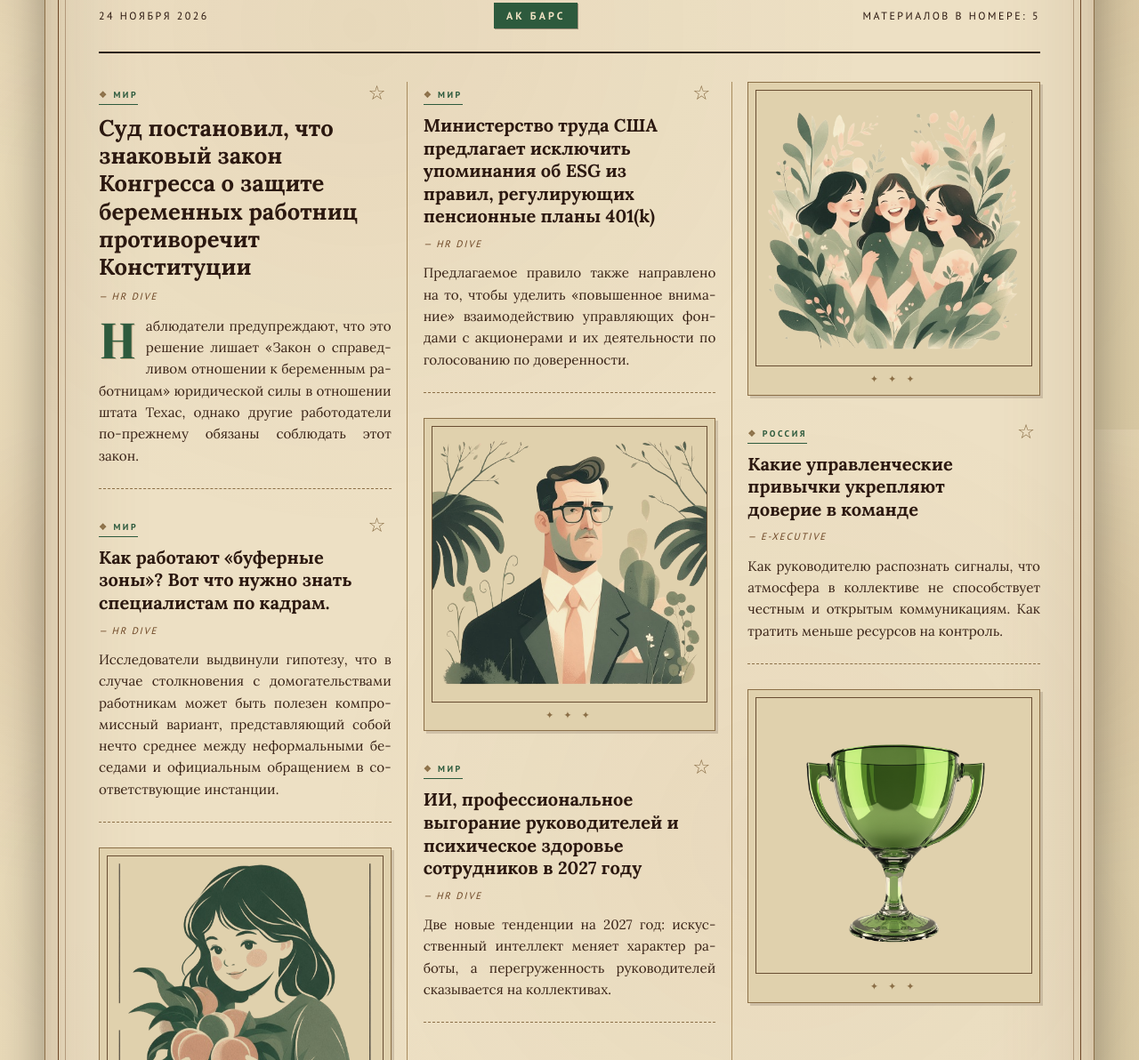
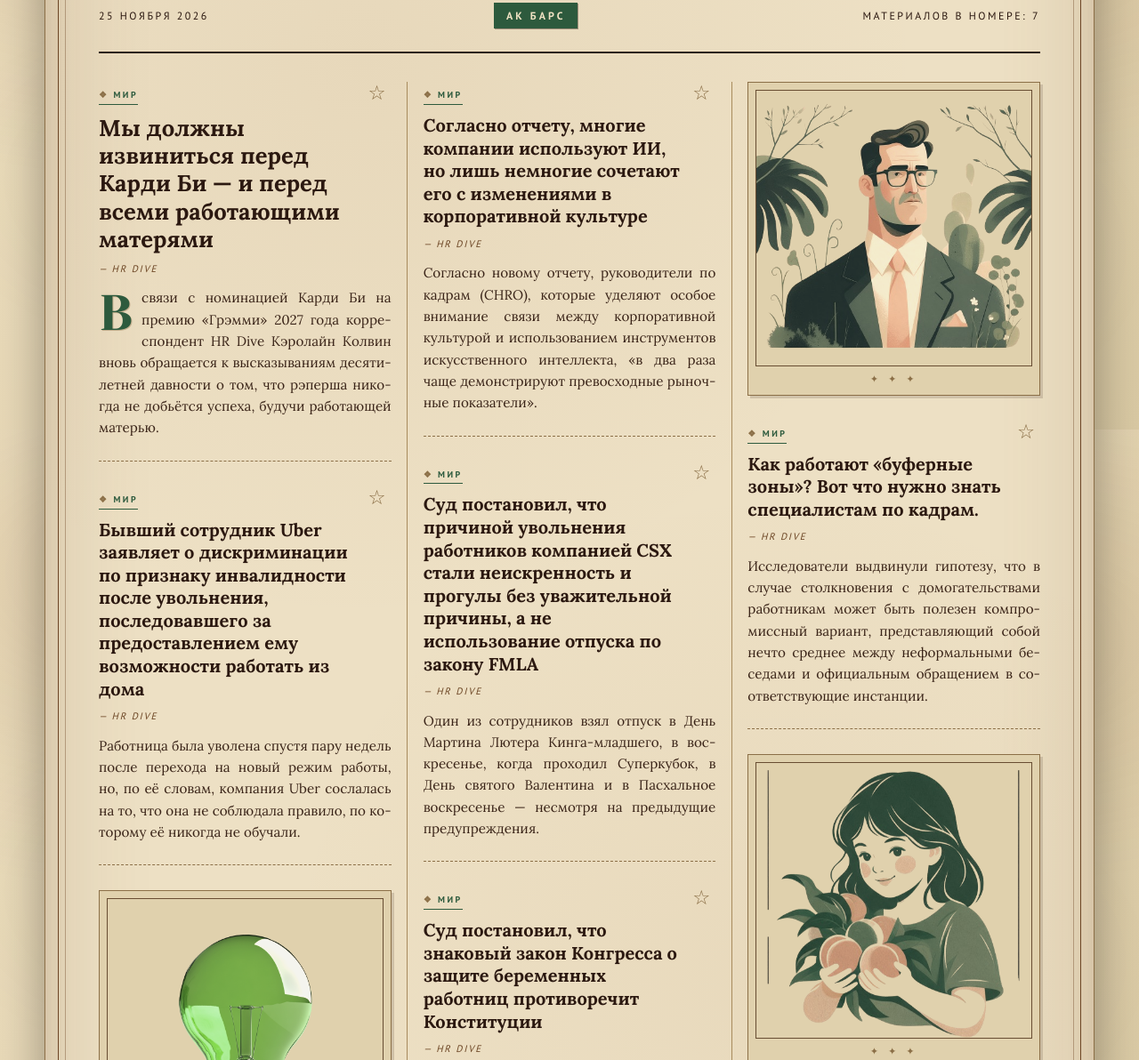
Before and after one commit to Yana170609/hr-daily, a plain HTML site: page index.html in a window 1280 px wide. Shown: the part 317-1509 px from the top of the page at 89% size. Drawn offline with Linux system fonts and the light colour scheme.

Commit message:
deploy: 9d83408612e45df5c77ed3d15ea316f94dce62f9

```diff
--- a/index.html
+++ b/index.html
@@ -211,14 +211,14 @@
             <div class="top-line">
                 <span>Корпоративное издание</span>
                 <span>Для внутреннего пользования</span>
-                <span>Выпуск №328</span>
+                <span>Выпуск №329</span>
             </div>
             <h1>Ведомость <span class="accent">для HR</span></h1>
             <div class="tagline">Новости, тренды и инновации в управлении персоналом</div>
             <div class="bottom-line">
-                <span>24 ноября 2026</span>
+                <span>25 ноября 2026</span>
                 <span class="issue">АК БАРС</span>
-                <span>Материалов в номере: 5</span>
+                <span>Материалов в номере: 7</span>
             </div>
         </header>
 
@@ -227,6 +227,68 @@
 
 
                 <article class="article lead"
+                         data-id="https://www.hrdive.com/news/cardi-b-am-i-the-drama-analysis/875706/"
+                         data-title="Мы должны извиниться перед Карди Би — и перед всеми работающими матерями"
+                         data-source="HR Dive"
+                         data-link="https://www.hrdive.com/news/cardi-b-am-i-the-drama-analysis/875706/">
+                    <button class="fav-btn" type="button" title="Добавить в избранное" aria-label="Добавить в избранное">☆</button>
+                    <span class="category">Мир</span>
+                    <h3><a href="https://www.hrdive.com/news/cardi-b-am-i-the-drama-analysis/875706/" target="_blank" rel="noopener">Мы должны извиниться перед Карди Би — и перед всеми работающими матерями</a></h3>
+                    <div class="source">HR Dive</div>
+                    <p class="summary">В связи с номинацией Карди Би на премию «Грэмми» 2027 года корреспондент HR Dive Кэролайн Колвин вновь обращается к высказываниям десятилетней давности о том, что рэперша никогда не добьётся успеха, будучи работающей матерью.</p>
+                </article>
+
+
+
+                <article class="article "
+                         data-id="https://www.hrdive.com/news/former-uber-worker-disability-bias-termination-work-from-home/875617/"
+                         data-title="Бывший сотрудник Uber заявляет о дискриминации по признаку инвалидности после увольнения, последовавшего за предоставлением ему возможности работать из дома"
+                         data-source="HR Dive"
+                         data-link="https://www.hrdive.com/news/former-uber-worker-disability-bias-termination-work-from-home/875617/">
+                    <button class="fav-btn" type="button" title="Добавить в избранное" aria-label="Добавить в избранное">☆</button>
+                    <span class="category">Мир</span>
+                    <h3><a href="https://www.hrdive.com/news/former-uber-worker-disability-bias-termination-work-from-home/875617/" target="_blank" rel="noopener">Бывший сотрудник Uber заявляет о дискриминации по признаку инвалидности после увольнения, последовавшего за предоставлением ему возможности работать из дома</a></h3>
+                    <div class="source">HR Dive</div>
+                    <p class="summary">Работница была уволена спустя пару недель после перехода на новый режим работы, но, по её словам, компания Uber сослалась на то, что она не соблюдала правило, по которому её никогда не обучали.</p>
+                </article>
+
+
+
+                <figure class="inline-image">
+                    <img src="images/смелость делать новое.PNG" alt="Иллюстрация" loading="lazy">
+                </figure>
+
+
+
+                <article class="article "
+                         data-id="https://www.hrdive.com/news/many-companies-use-ai-but-few-pair-it-with-culture-changes-report-says/875631/"
+                         data-title="Согласно отчету, многие компании используют ИИ, но лишь немногие сочетают его с изменениями в корпоративной культуре"
+                         data-source="HR Dive"
+                         data-link="https://www.hrdive.com/news/many-companies-use-ai-but-few-pair-it-with-culture-changes-report-says/875631/">
+                    <button class="fav-btn" type="button" title="Добавить в избранное" aria-label="Добавить в избранное">☆</button>
+                    <span class="category">Мир</span>
+                    <h3><a href="https://www.hrdive.com/news/many-companies-use-ai-but-few-pair-it-with-culture-changes-report-says/875631/" target="_blank" rel="noopener">Согласно отчету, многие компании используют ИИ, но лишь немногие сочетают его с изменениями в корпоративной культуре</a></h3>
+                    <div class="source">HR Dive</div>
+                    <p class="summary">Согласно новому отчету, руководители по кадрам (CHRO), которые уделяют особое внимание связи между корпоративной культурой и использованием инструментов искусственного интеллекта, «в два раза чаще демонстрируют превосходные рыночные показатели».</p>
+                </article>
+
+
+
+                <article class="article "
+                         data-id="https://www.hrdive.com/news/dishonesty-and-unprotected-absences-not-fmla-use-caused-csx-to-fire-worke/875614/"
+                         data-title="Суд постановил, что причиной увольнения работников компанией CSX стали неискренность и прогулы без уважительной причины, а не использование отпуска по закону FMLA"
+                         data-source="HR Dive"
+                         data-link="https://www.hrdive.com/news/dishonesty-and-unprotected-absences-not-fmla-use-caused-csx-to-fire-worke/875614/">
+                    <button class="fav-btn" type="button" title="Добавить в избранное" aria-label="Добавить в избранное">☆</button>
+                    <span class="category">Мир</span>
+                    <h3><a href="https://www.hrdive.com/news/dishonesty-and-unprotected-absences-not-fmla-use-caused-csx-to-fire-worke/875614/" target="_blank" rel="noopener">Суд постановил, что причиной увольнения работников компанией CSX стали неискренность и прогулы без уважительной причины, а не использование отпуска по закону FMLA</a></h3>
+                    <div class="source">HR Dive</div>
+                    <p class="summary">Один из сотрудников взял отпуск в День Мартина Лютера Кинга-младшего, в воскресенье, когда проходил Суперкубок, в День святого Валентина и в Пасхальное воскресенье — несмотря на предыдущие предупреждения.</p>
+                </article>
+
+
+
+                <article class="article "
                          data-id="https://www.hrdive.com/news/congress-landmark-law-protecting-pregnant-workers-unconstitutional/875528/"
                          data-title="Суд постановил, что знаковый закон Конгресса о защите беременных работниц противоречит Конституции"
                          data-source="HR Dive"
@@ -237,6 +299,12 @@
                     <div class="source">HR Dive</div>
                     <p class="summary">Наблюдатели предупреждают, что это решение лишает «Закон о справедливом отношении к беременным работницам» юридической силы в отношении штата Техас, однако другие работодатели по-прежнему обязаны соблюдать этот закон.</p>
                 </article>
+
+
+
+                <figure class="inline-image">
+                    <img src="images/magnific_xSihb03jfW-removebg-preview.png" alt="Иллюстрация" loading="lazy">
+                </figure>
 
 
 
@@ -269,54 +337,8 @@
                     <span class="category">Мир</span>
                     <h3><a href="https://www.hrdive.com/news/dol-proposes-removing-esg-references-from-401k-rule/875505/" target="_blank" rel="noopener">Министерство труда США предлагает исключить упоминания об ESG из правил, регулирующих пенсионные планы 401(k)</a></h3>
                     <div class="source">HR Dive</div>
-                    <p class="summary">Предлагаемое правило также направлено на то, чтобы уделить «повышенное внимание» взаимодействию управляющих фондами с акционерами и их деятельности по голосованию по доверенности.</p>
+                    <p class="summary">Предлагаемое правило также направлено на то, чтобы уделить «особое внимание» взаимодействию управляющих фондами с акционерами и их деятельности по голосованию по доверенности.</p>
                 </article>
-
-
-
-                <figure class="inline-image">
-                    <img src="images/magnific_xSihb03jfW-removebg-preview.png" alt="Иллюстрация" loading="lazy">
-                </figure>
-
-
-
-                <article class="article "
-                         data-id="https://www.hrdive.com/spons/ai-manager-burnout-and-workforce-mental-health-in-2027/875210/"
-                         data-title="ИИ, профессиональное выгорание руководителей и психическое здоровье сотрудников в 2027 году"
-                         data-source="HR Dive"
-                         data-link="https://www.hrdive.com/spons/ai-manager-burnout-and-workforce-mental-health-in-2027/875210/">
-                    <button class="fav-btn" type="button" title="Добавить в избранное" aria-label="Добавить в избранное">☆</button>
-                    <span class="category">Мир</span>
-                    <h3><a href="https://www.hrdive.com/spons/ai-manager-burnout-and-workforce-mental-health-in-2027/875210/" target="_blank" rel="noopener">ИИ, профессиональное выгорание руководителей и психическое здоровье сотрудников в 2027 году</a></h3>
-                    <div class="source">HR Dive</div>
-                    <p class="summary">Две новые тенденции на 2027 год: искусственный интеллект меняет характер работы, а перегруженность руководителей сказывается на коллективах.</p>
-                </article>
-
-
-
-                <figure class="inline-image">
-                    <img src="images/magnific_3_WDvOiLxcXe-removebg-preview.png" alt="Иллюстрация" loading="lazy">
-                </figure>
-
-
-
-                <article class="article "
-                         data-id="https://www.e-xecutive.ru/career/lichnaya-effektivnost/2001064-kakie-upravlencheskie-privychki-ukreplyaut-doverie-v-komande?utm_campaign=00_atom_atom&utm_medium=atom&utm_source=rss"
-                         data-title="Какие управленческие привычки укрепляют доверие в команде"
-                         data-source="E-xecutive"
-                         data-link="https://www.e-xecutive.ru/career/lichnaya-effektivnost/2001064-kakie-upravlencheskie-privychki-ukreplyaut-doverie-v-komande?utm_campaign=00_atom_atom&utm_medium=atom&utm_source=rss">
-                    <button class="fav-btn" type="button" title="Добавить в избранное" aria-label="Добавить в избранное">☆</button>
-                    <span class="category">Россия</span>
-                    <h3><a href="https://www.e-xecutive.ru/career/lichnaya-effektivnost/2001064-kakie-upravlencheskie-privychki-ukreplyaut-doverie-v-komande?utm_campaign=00_atom_atom&utm_medium=atom&utm_source=rss" target="_blank" rel="noopener">Какие управленческие привычки укрепляют доверие в команде</a></h3>
-                    <div class="source">E-xecutive</div>
-                    <p class="summary">Как руководителю распознать сигналы, что атмосфера в коллективе не способствует честным и открытым коммуникациям. Как тратить меньше ресурсов на контроль.</p>
-                </article>
-
-
-
-                <figure class="inline-image">
-                    <img src="images/КОМАНДА.png" alt="Иллюстрация" loading="lazy">
-                </figure>
 
 
         </div>
```
